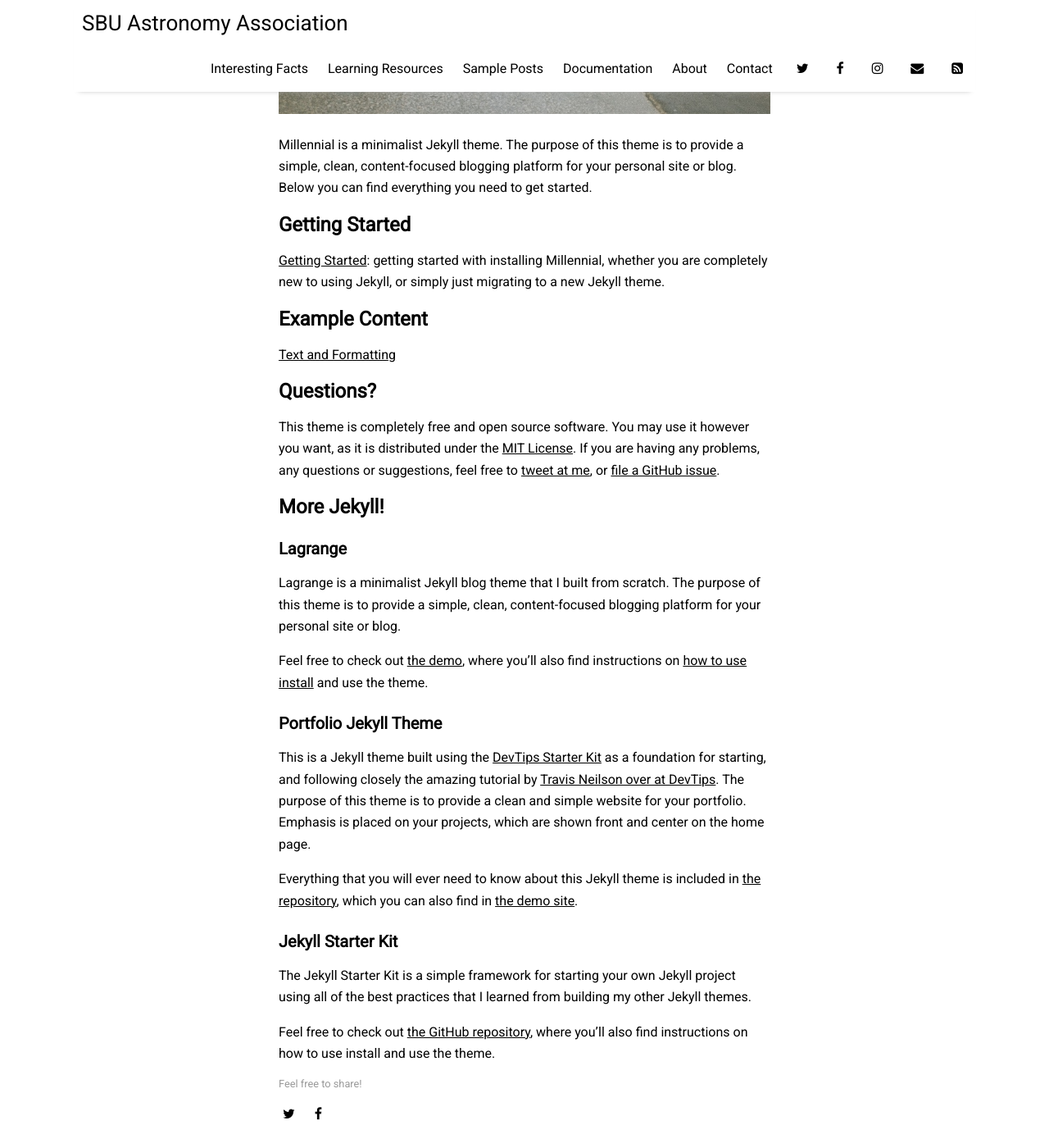
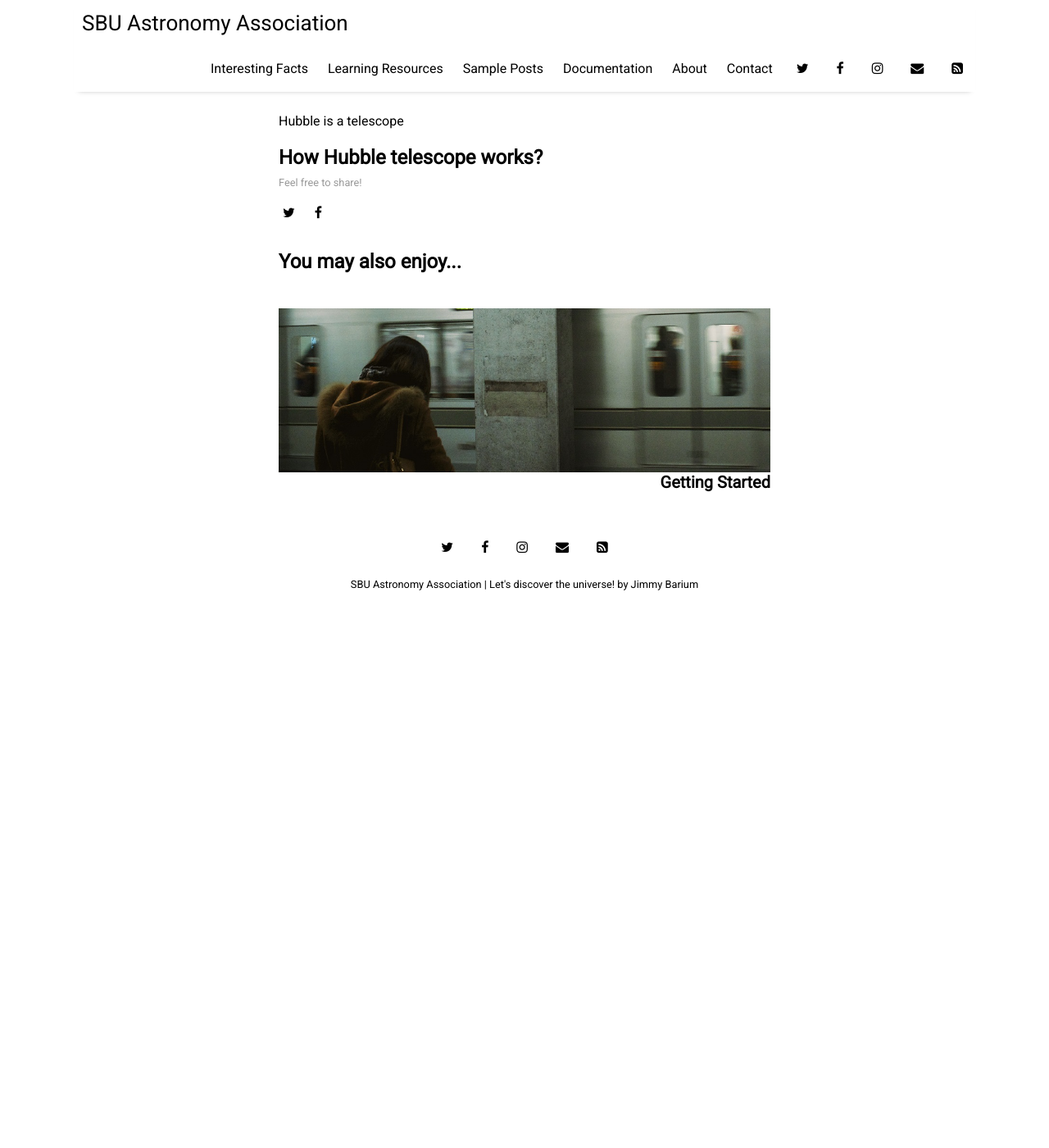
Before and after one commit to Jbarium/site, a Jekyll site: the page built from _posts/2017-01-01-welcome-to-millennial.md, in a window 1280 px wide and 1400 px high, scrolled down 427 px. Shown: the whole window at 82% size. Built offline with Jekyll 4.4.1, drawn with Linux system fonts in a browser that asks for light colours; nearby versions of some CDN libraries; after the commit the page ends 1178 px from its top, so only the background shows below that; some of the changed text lies outside the part shown.

Commit message:
customize

```diff
--- a/_posts/2017-01-01-welcome-to-millennial.md
+++ b/_posts/2017-01-01-welcome-to-millennial.md
@@ -1,42 +1,12 @@
 ---
 layout: post
-title: "Welcome to Millennial!"
-author: "Paul Le"
+title: "All about Hubble!"
+author: "SBU Astronomy association"
 categories: documentation
 tags: [documentation,sample]
-image: cuba-1.jpg
+image: Galaxy.jpg
 ---
 
-Millennial is a minimalist Jekyll theme. The purpose of this theme is to provide a simple, clean, content-focused blogging platform for your personal site or blog. Below you can find everything you need to get started.
+Hubble is a telescope
 
-## Getting Started
-
-[Getting Started]({{ site.github.url }}{% post_url 2016-10-10-getting-started %}): getting started with installing Millennial, whether you are completely new to using Jekyll, or simply just migrating to a new Jekyll theme.
-
-## Example Content
-
-[Text and Formatting]({{ site.github.url }}{% post_url 2016-09-09-text-formatting %})
-
-## Questions?
-
-This theme is completely free and open source software. You may use it however you want, as it is distributed under the [MIT License](http://choosealicense.com/licenses/mit/). If you are having any problems, any questions or suggestions, feel free to [tweet at me](https://twitter.com/intent/tweet?text=My%20question%20about%20Millennial;via=paululele), or [file a GitHub issue](https://github.com/lenpaul/Millennial/issues/new).
-
-## More Jekyll!
-
-### Lagrange
-
-Lagrange is a minimalist Jekyll blog theme that I built from scratch. The purpose of this theme is to provide a simple, clean, content-focused blogging platform for your personal site or blog.
-
-Feel free to check out <a href="https://lenpaul.github.io/Lagrange/" target="_blank">the demo</a>, where you’ll also find instructions on <a href="https://lenpaul.github.io/Lagrange/journal/getting-started.html">how to use install</a> and use the theme.
-
-### Portfolio Jekyll Theme
-
-This is a Jekyll theme built using the [DevTips Starter Kit](http://devtipsstarterkit.com/) as a foundation for starting, and following closely the amazing tutorial by [Travis Neilson over at DevTips](https://www.youtube.com/watch?v=T6jKLsxbFg4&list=PL0CB3OvPhDA_STygmp3sDenx3UpdOMk7P). The purpose of this theme is to provide a clean and simple website for your portfolio. Emphasis is placed on your projects, which are shown front and center on the home page.
-
-Everything that you will ever need to know about this Jekyll theme is included in [the repository](https://github.com/LeNPaul/portfolio-jekyll-theme), which you can also find in [the demo site](https://lenpaul.github.io/portfolio-jekyll-theme/).
-
-### Jekyll Starter Kit
-
-The Jekyll Starter Kit is a simple framework for starting your own Jekyll project using all of the best practices that I learned from building my other Jekyll themes.
-
-Feel free to check out <a href="https://github.com/LeNPaul/jekyll-starter-kit" target="_blank">the GitHub repository</a>, where you’ll also find instructions on how to use install and use the theme.
+## How Hubble telescope works?
```
Also changed, not shown: pages/facts.md (+1 -1 lines), assets/img/Galaxy.jpg (added).
